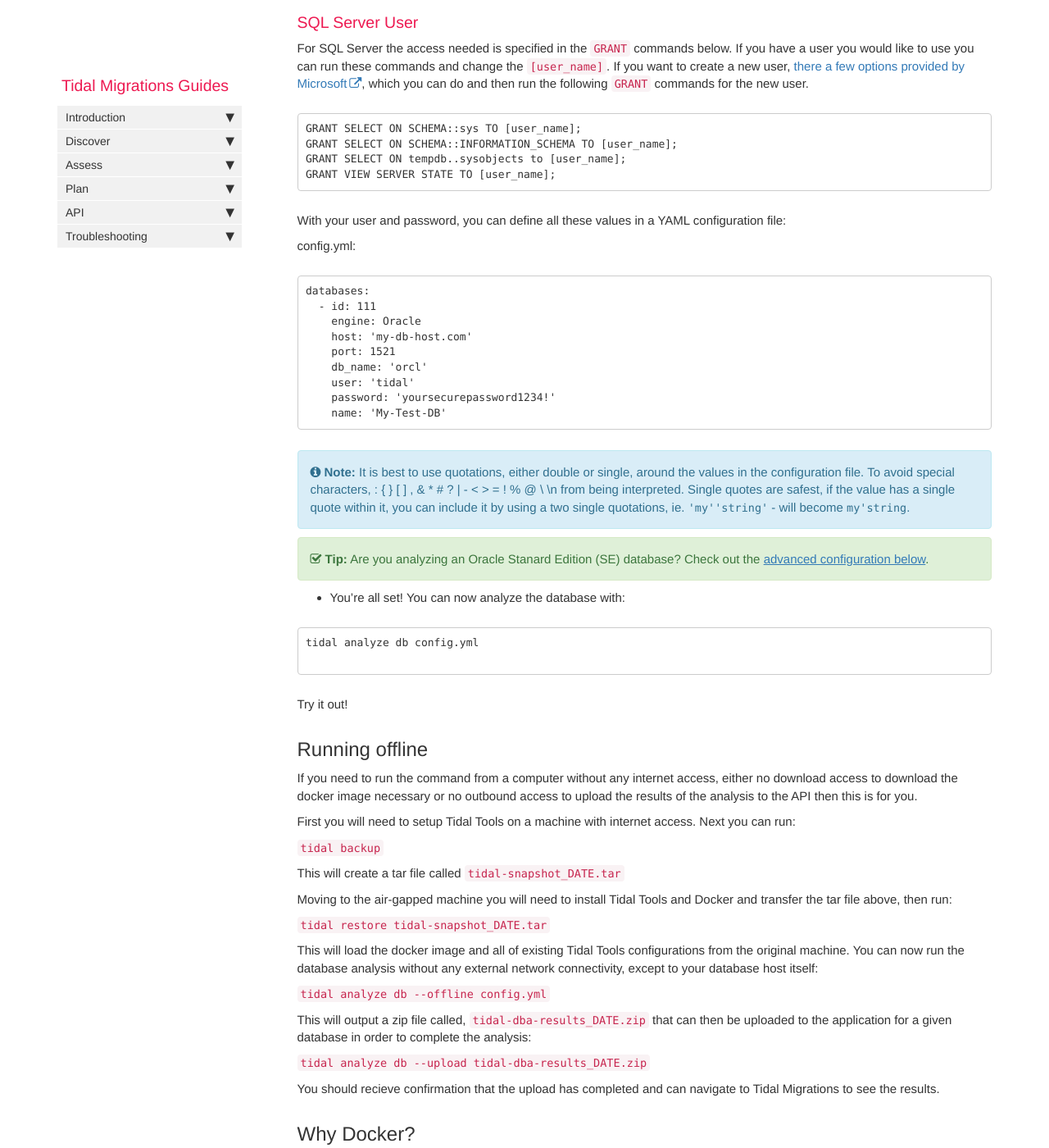
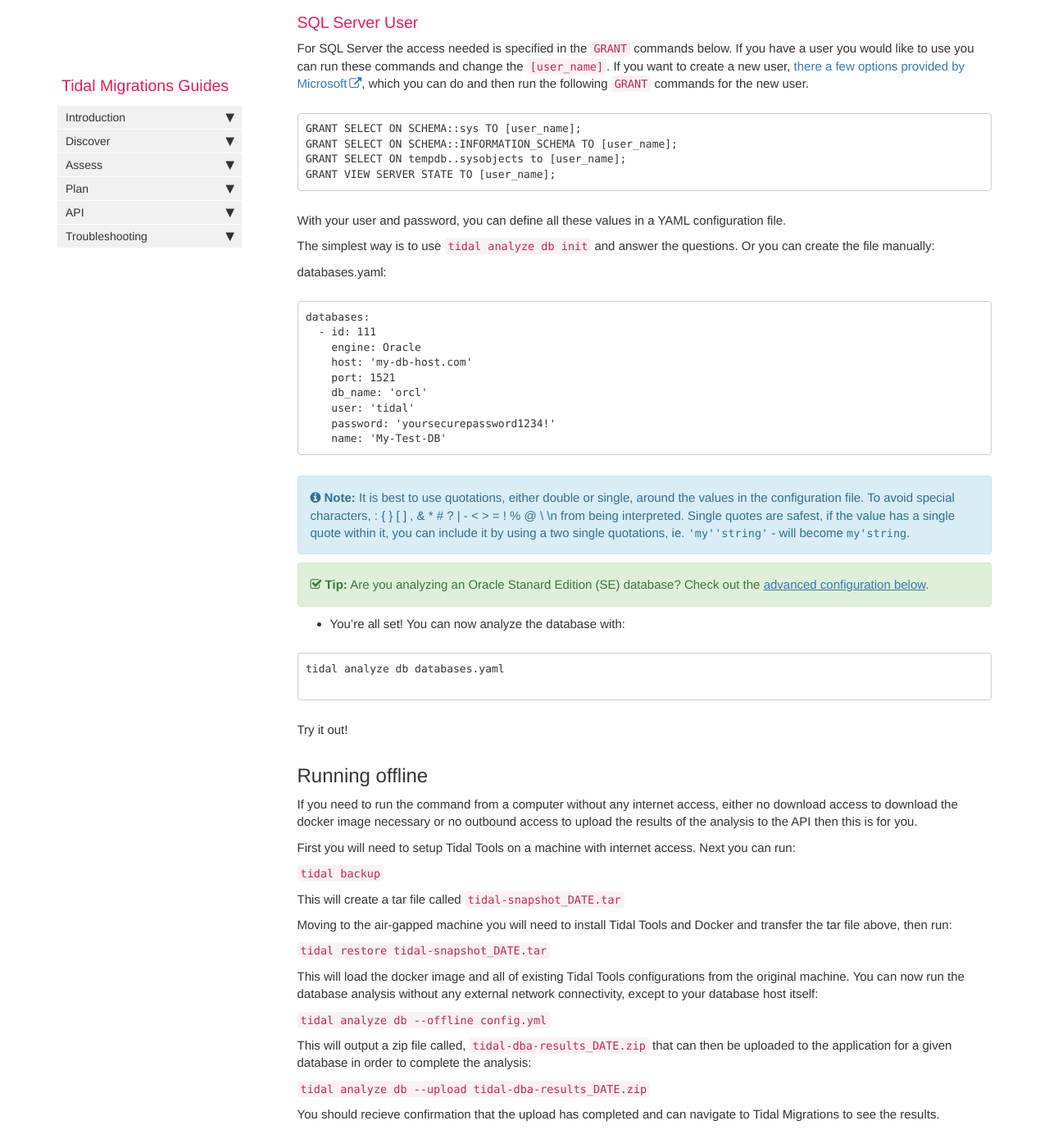
Before and after one commit to tidalmigrations/tidalmigrations.github.io, a Jekyll site: the page built from pages/tidal tools/analyze_database.md, in a window 1280 px wide and 1400 px high, scrolled down 2400 px. Shown: the whole window at 82% size. Built offline with Jekyll 4.4.1, drawn with Linux system fonts in a browser that asks for light colours; nearby versions of some CDN libraries; comment, search, counter and statistics services are not loaded.

Commit message:
Add information about `tidal analyze db init` command

````diff
--- a/pages/tidal tools/analyze_database.md
+++ b/pages/tidal tools/analyze_database.md
@@ -79,10 +79,12 @@ GRANT SELECT ON tempdb..sysobjects to [user_name];
 GRANT VIEW SERVER STATE TO [user_name];
 ```
 
-With your user and password, you can define all these values in a YAML configuration file:
+With your user and password, you can define all these values in a YAML configuration file.
+
+The simplest way is to use `tidal analyze db init` and answer the questions. Or you can create the file manually:
 
 
-config.yml:
+databases.yaml:
 
 ```
 databases:
@@ -104,7 +106,7 @@ database? Check out the [advanced configuration below](#advanced-configuration).
 - You’re all set! You can now analyze the database with:
 
 ```
-tidal analyze db config.yml
+tidal analyze db databases.yaml
 
 ```
 
````
